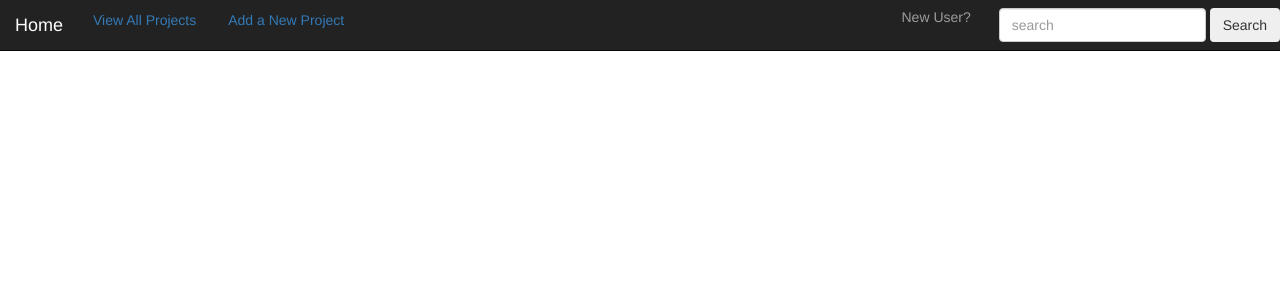
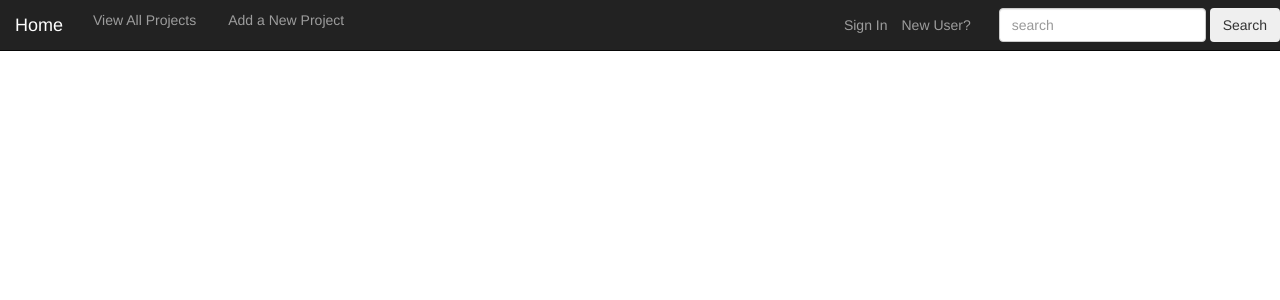
Before and after one commit to ThomasMatlak/istopics, a PHP site: page /header.php in a window 1280 px wide. Shown: the top 300 px of the page. Run offline with PHP 8.4, Linux system fonts and the light colour scheme; data that the repository does not hold is empty.

Commit message:
can sign in

```diff
--- a/istopics/header.php
+++ b/istopics/header.php
@@ -27,19 +27,20 @@ session_start();
 <div class="container-fluid">
   <a href="showAllProjects.php" class="navbar-brand">Home</a>
   <ul class="nav nav-pills navbar-left">
-    <li><a href="showAllProjects.php">View All Projects</a></li>
-    <li><a href="newProject.php">Add a New Project</a></li>
+    <li><a href="showAllProjects.php" class="navbar-link">View All Projects</a></li>
+    <li><a href="newProject.php" class="navbar-link">Add a New Project</a></li>
   </ul>
   <ul class="nav navbar-right">
     <?php
-       if (!empty($_SESSION["sess_user_id"]) && !empty($_SESSION["sess_user_name"])) {
+       if (isset($_SESSION["sess_user_id"]) && isset($_SESSION["sess_user_name"])) {
            //user is signed in
            echo "<p class='navbar-text'>Hello ". $_SESSION["sess_user_name"]. "</p>";
+	   echo "<a href='logout.php' class='nav btn btn-link navbar-btn'>Sign Out</a>";
        }
        else {
            //user is not signed in
-           echo "<a href='login.php' class='nav btn btn-link'";
-           echo "<a href='newUser.php' class='nav btn btn-link'>New User?</a>";
+           echo "<a href='login.php' class='nav btn btn-link navbar-btn'>Sign In</a>";
+           echo "<a href='newUser.php' class='nav btn btn-link navbar-btn'>New User?</a>";
        }
     ?>
 
--- a/istopics/showAllProjects.php
+++ b/istopics/showAllProjects.php
@@ -29,12 +29,6 @@ if ($conn->connect_error) {
 $sql = "SELECT id, title, discipline, abstract, comments, keywords FROM projects ORDER BY title";
 $result = $conn->query($sql);
 
-
-echo "<h1>". $_SESSION["sess_user_name"]. "</h1>";
-
-
-
-
 //Display Projects
 if ($result->num_rows > 0) {
     echo "<ul class='list-unstyled'>";
```
Also changed, not shown: istopics/loginController.php (+18 -18 lines).
